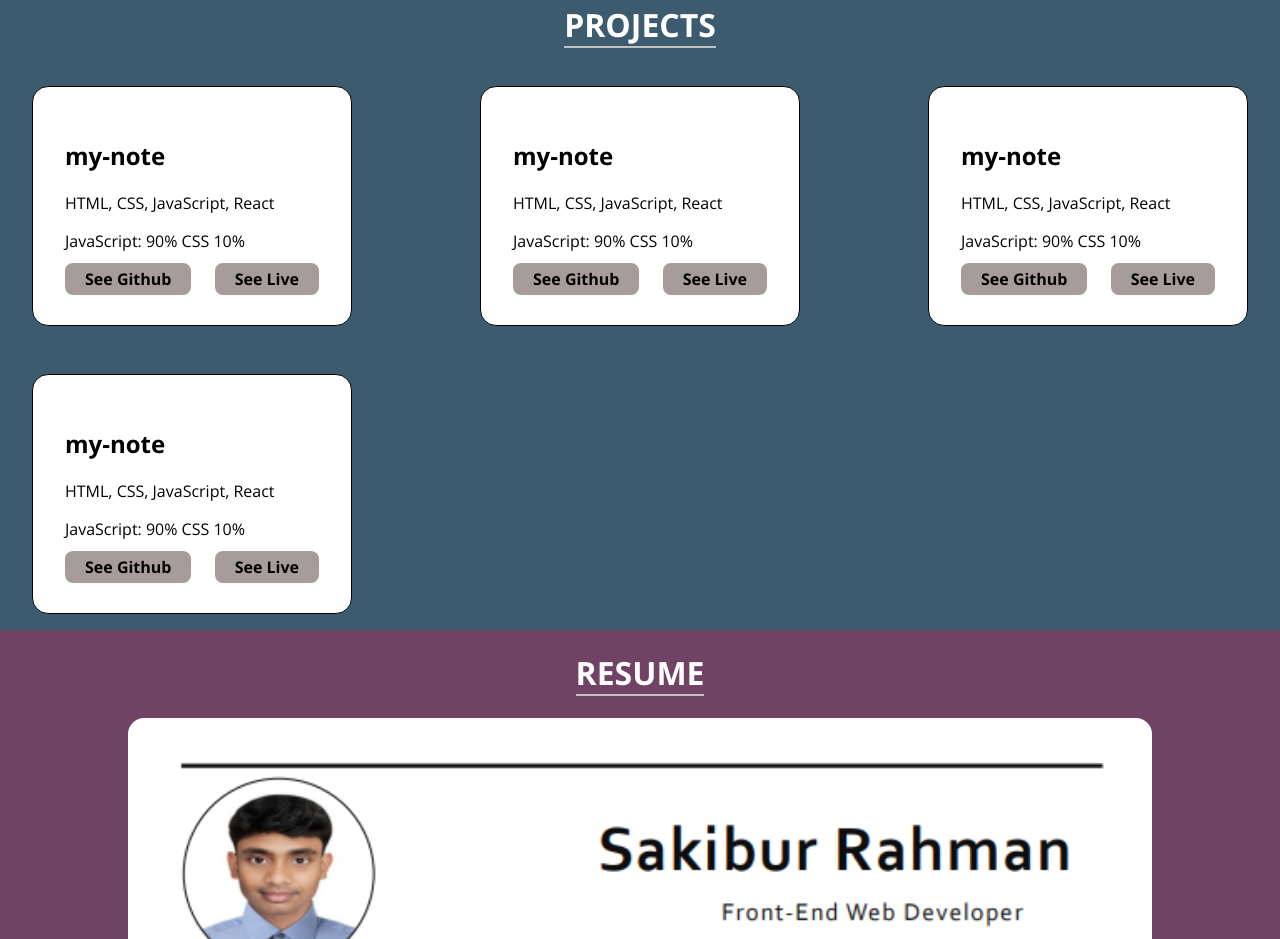
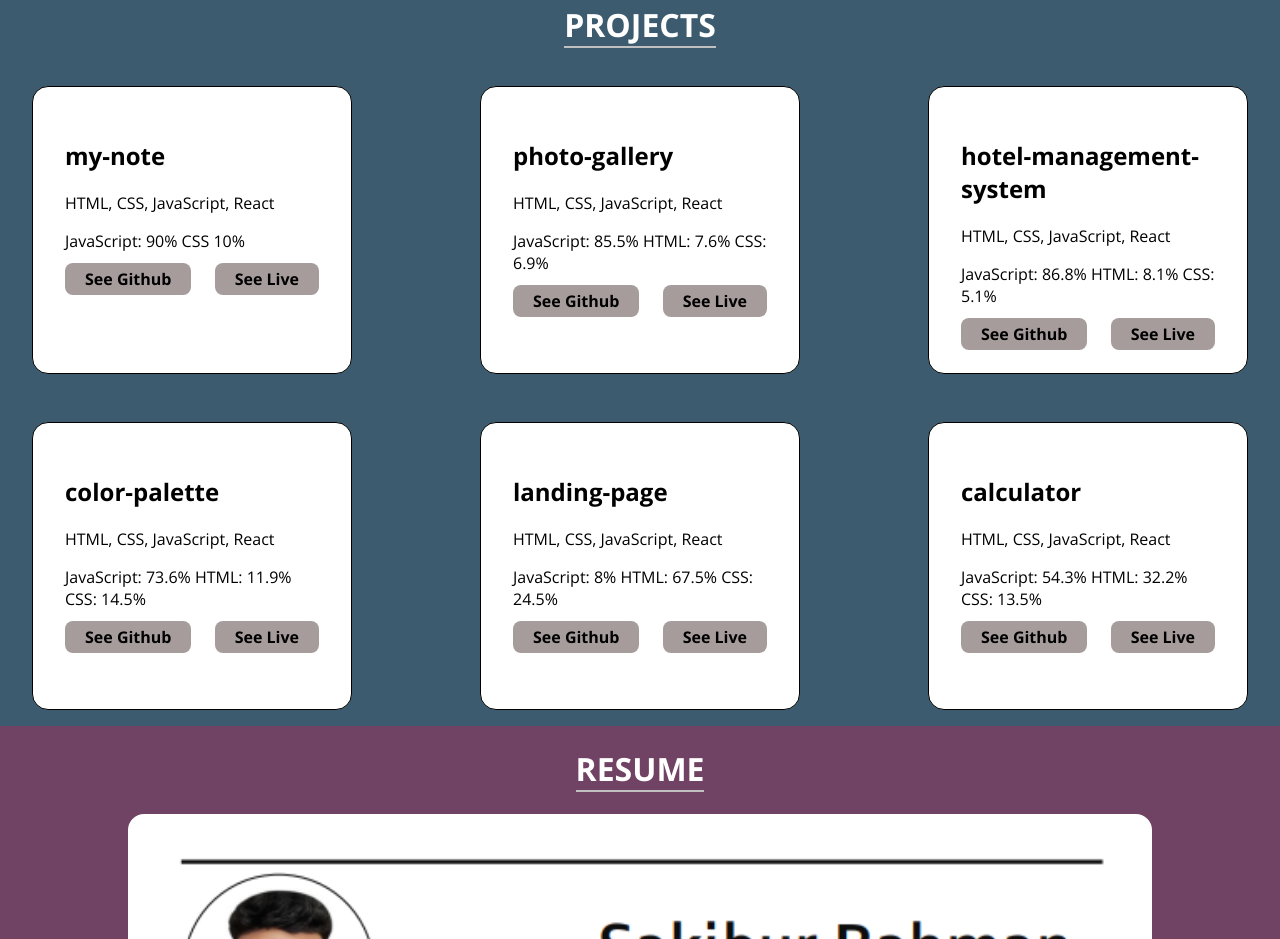
Before and after one commit to sakibur-rahman-333/portfolio, a plain HTML site: page index.html in a window 1280 px wide. Shown: the part 1481-2420 px from the top of the page. Drawn offline with nearby package versions, Linux system fonts and the light colour scheme.

Commit message:
Projects added

```diff
--- a/index.html
+++ b/index.html
@@ -175,13 +175,13 @@
             </div>
           </div>
           <div class="sec-4-card">
-            <h2 class="sec-4-card-title">my-note</h2>
+            <h2 class="sec-4-card-title">photo-gallery</h2>
             <p>HTML, CSS, JavaScript, React</p>
-            <p>JavaScript: 90% CSS 10%</p>
+            <p>JavaScript: 85.5% HTML: 7.6% CSS: 6.9%</p>
             <div class="sec-4-a-div show-inline fit-items-x">
               <div class="sec-4-a-div-github">
                 <a
-                  href="https://github.com/sakibur-rahman-333/my-note"
+                  href="https://github.com/sakibur-rahman-333/photo-gallery"
                   class="sec-4-a"
                   >See Github</a
                 >
@@ -192,13 +192,13 @@
             </div>
           </div>
           <div class="sec-4-card">
-            <h2 class="sec-4-card-title">my-note</h2>
+            <h2 class="sec-4-card-title">hotel-management-system</h2>
             <p>HTML, CSS, JavaScript, React</p>
-            <p>JavaScript: 90% CSS 10%</p>
+            <p>JavaScript: 86.8% HTML: 8.1% CSS: 5.1%</p>
             <div class="sec-4-a-div show-inline fit-items-x">
               <div class="sec-4-a-div-github">
                 <a
-                  href="https://github.com/sakibur-rahman-333/my-note"
+                  href="https://github.com/sakibur-rahman-333/hotel-management-system"
                   class="sec-4-a"
                   >See Github</a
                 >
@@ -209,13 +209,47 @@
             </div>
           </div>
           <div class="sec-4-card">
-            <h2 class="sec-4-card-title">my-note</h2>
+            <h2 class="sec-4-card-title">color-palette</h2>
             <p>HTML, CSS, JavaScript, React</p>
-            <p>JavaScript: 90% CSS 10%</p>
+            <p>JavaScript: 73.6% HTML: 11.9% CSS: 14.5%</p>
             <div class="sec-4-a-div show-inline fit-items-x">
               <div class="sec-4-a-div-github">
                 <a
-                  href="https://github.com/sakibur-rahman-333/my-note"
+                  href="https://github.com/sakibur-rahman-333/color-palette"
+                  class="sec-4-a"
+                  >See Github</a
+                >
+              </div>
+              <div class="sec-4-a-div-live">
+                <a href="#" class="sec-4-a">See Live</a>
+              </div>
+            </div>
+          </div>
+          <div class="sec-4-card">
+            <h2 class="sec-4-card-title">landing-page</h2>
+            <p>HTML, CSS, JavaScript, React</p>
+            <p>JavaScript: 8% HTML: 67.5% CSS: 24.5%</p>
+            <div class="sec-4-a-div show-inline fit-items-x">
+              <div class="sec-4-a-div-github">
+                <a
+                  href="https://github.com/sakibur-rahman-333/landing-page"
+                  class="sec-4-a"
+                  >See Github</a
+                >
+              </div>
+              <div class="sec-4-a-div-live">
+                <a href="#" class="sec-4-a">See Live</a>
+              </div>
+            </div>
+          </div>
+          <div class="sec-4-card">
+            <h2 class="sec-4-card-title">calculator</h2>
+            <p>HTML, CSS, JavaScript, React</p>
+            <p>JavaScript: 54.3% HTML: 32.2% CSS: 13.5%</p>
+            <div class="sec-4-a-div show-inline fit-items-x">
+              <div class="sec-4-a-div-github">
+                <a
+                  href="https://github.com/sakibur-rahman-333/calculator"
                   class="sec-4-a"
                   >See Github</a
                 >
--- a/style.css
+++ b/style.css
@@ -247,7 +247,7 @@ nav {
 }
 .sec-4-card {
   width: 20rem;
-  height: 15rem;
+  height: 18rem;
   border: 1px solid black;
   border-radius: 16px;
   background-color: #fff;
```
